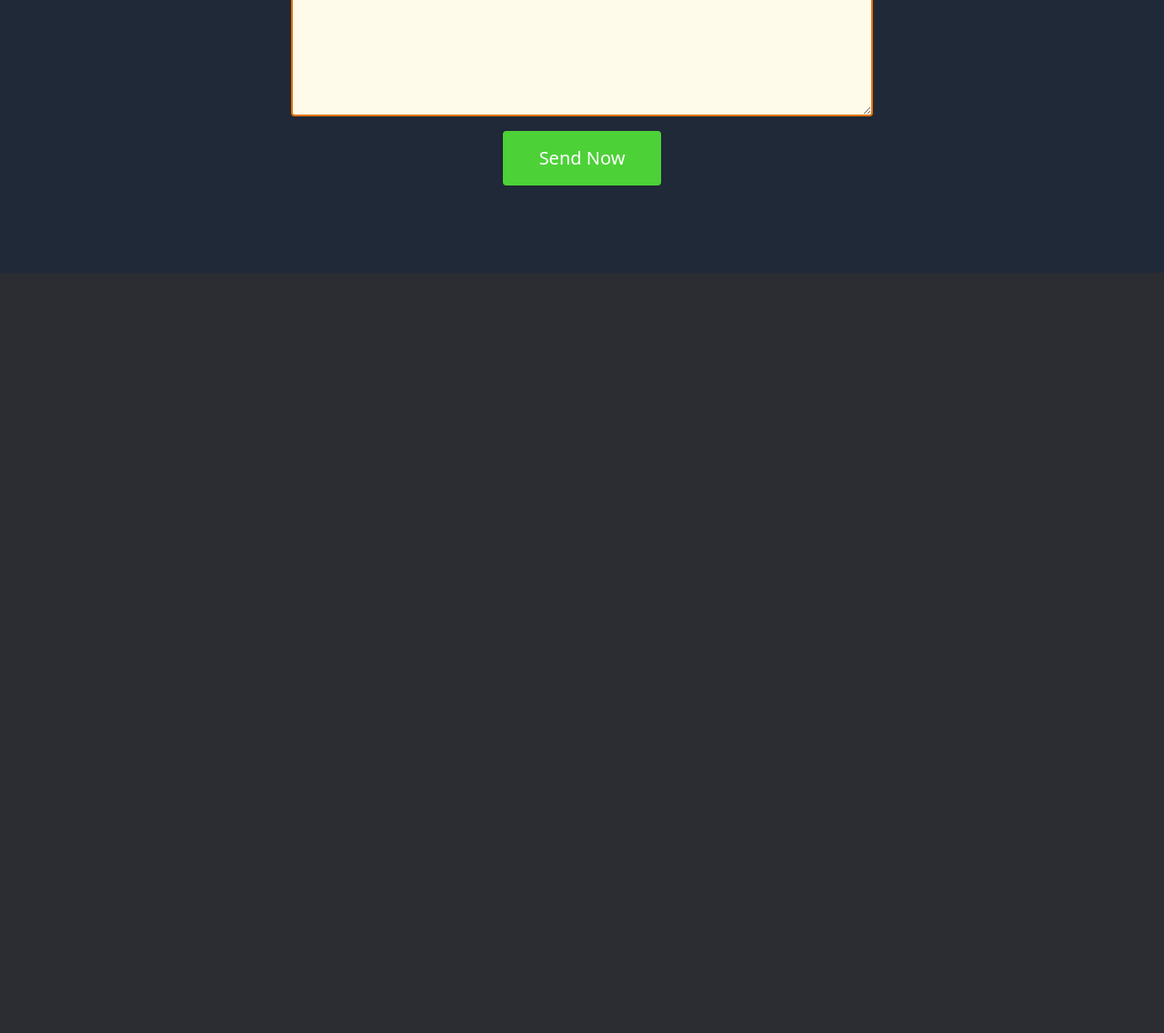
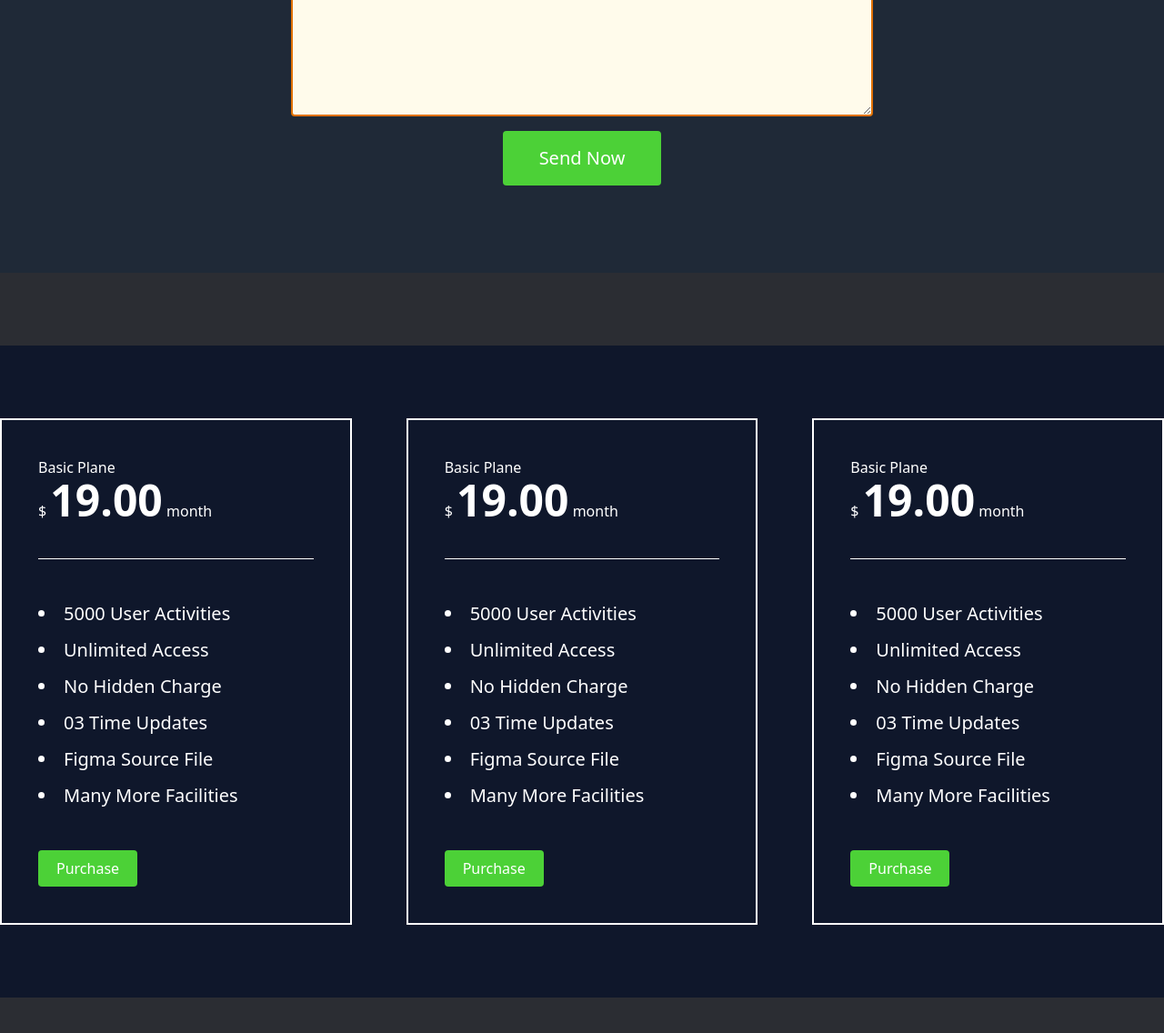
Before and after one commit to Shariar-Ahamed/First_Tailwind_Project, a website built with Vite: page index.html in a window 1280 px wide. Shown: the part 2760-3896 px from the top of the page at 91% size. Before the commit the page ends 3060 px from the top, so only its background shows below. Built offline with nearby package versions, Linux system fonts and the light colour scheme.

Commit message:
first commit

```diff
--- a/index.html
+++ b/index.html
@@ -148,6 +148,57 @@
   </section>
 
 
+  <section class="bg-slate-900 my-10 sm:my-15 lg:my-20 py-10 sm:py-12 md:py-15 lg:py-18 xl:py-20 ">
+    <div class="grid md:grid-cols-2 lg:grid-cols-3 gap-5 justify-center items-center sm:gap-10 md:gap-12 lg:gap-15 text-white">
+
+      <div class="border-2 p-10">
+          <h5> Basic Plane</h5>
+          <h2>$ <span class="text-xl sm:text-2xl md:text-5xl font-bold">19.00</span> month </h2>
+          <hr class="my-10">
+          <ul class="list-disc list-inside leading-10 text-xl">
+            <li> 5000 User Activities </li>
+            <li> Unlimited Access </li>
+            <li> No Hidden Charge </li>
+            <li> 03 Time Updates </li>
+            <li> Figma Source File </li>
+            <li> Many More Facilities </li>
+          </ul>
+          <button class="bg-[#4cd137] py-2 px-5 rounded cursor-pointer hover:bg-[#009432] transition mt-10 "> Purchase </button>
+      </div>
+
+      <div class="border-2 p-10">
+        <h5> Basic Plane</h5>
+          <h2>$ <span class="text-xl sm:text-2xl md:text-5xl font-bold">19.00</span> month </h2>
+          <hr class="my-10">
+          <ul class="list-disc list-inside leading-10 text-xl">
+            <li> 5000 User Activities </li>
+            <li> Unlimited Access </li>
+            <li> No Hidden Charge </li>
+            <li> 03 Time Updates </li>
+            <li> Figma Source File </li>
+            <li> Many More Facilities </li>
+          </ul>
+          <button class="bg-[#4cd137] py-2 px-5 rounded cursor-pointer hover:bg-[#009432] transition mt-10 "> Purchase </button>
+      </div>
+
+      <div class="border-2 p-10">
+        <h5> Basic Plane</h5>
+          <h2>$ <span class="text-xl sm:text-2xl md:text-5xl font-bold">19.00</span> month </h2>
+          <hr class="my-10">
+          <ul class="list-disc list-inside leading-10 text-xl">
+            <li> 5000 User Activities </li>
+            <li> Unlimited Access </li>
+            <li> No Hidden Charge </li>
+            <li> 03 Time Updates </li>
+            <li> Figma Source File </li>
+            <li> Many More Facilities </li>
+          </ul>
+          <button class="bg-[#4cd137] py-2 px-5 rounded cursor-pointer hover:bg-[#009432] transition mt-10 "> Purchase </button>
+      </div>
+
+    </div>
+  </section>
+
 
   </main>
 
```
